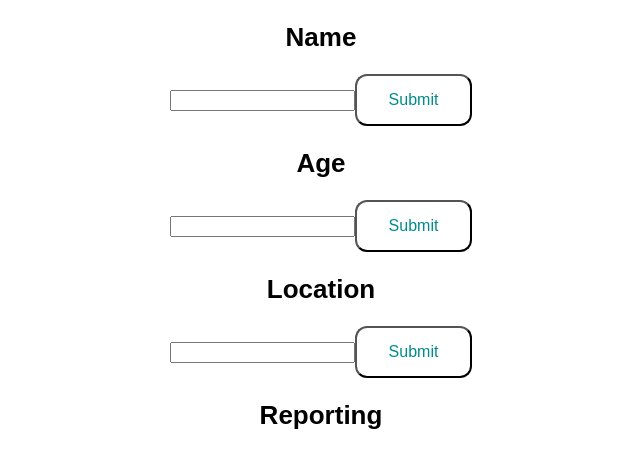
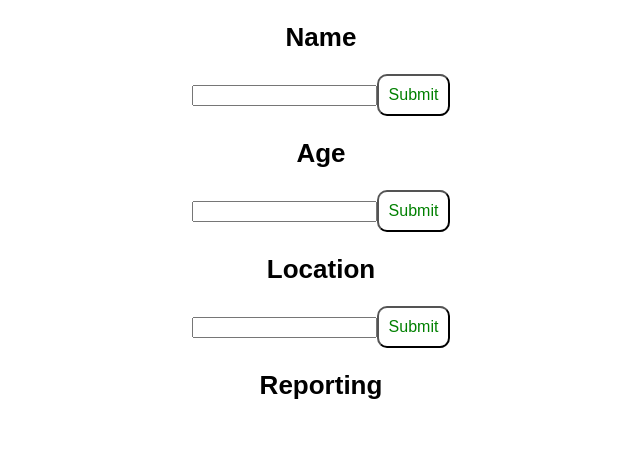
Before and after one commit to victoriatin/DIG4503, a React (Create React App) app in the folder lab10/client/: page / in a window 1280 px wide. Shown: the top 468 px of the page, without its empty margins (319-959 px from the left). Built offline with nearby package versions, Linux system fonts and the light colour scheme.

Commit message:
Update App.css

```diff
--- a/lab10/client/src/App.css
+++ b/lab10/client/src/App.css
@@ -11,9 +11,9 @@ h2 {
 
 button {
   background-color: white;
-  border-radius: 12px;
-  color: #008b8b;
-  padding: 15px 32px;
+  border-radius: 10px;
+  color: Green;
+  padding: 10px;
   text-align: center;
   font-size: 16px;
   transition: all 0.4s ease 0s;
@@ -21,7 +21,7 @@ button {
 
 button:hover {
   color: black;
-  background: #f6b93b;
-  border-color: #f6b93b;
+  background: gray;
+  border-color: gray;
   transition: all 0.4s ease 0s;
 }
```
